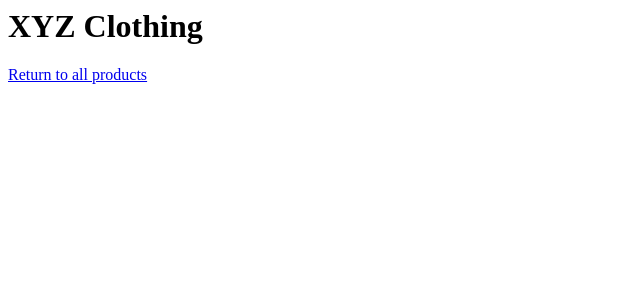
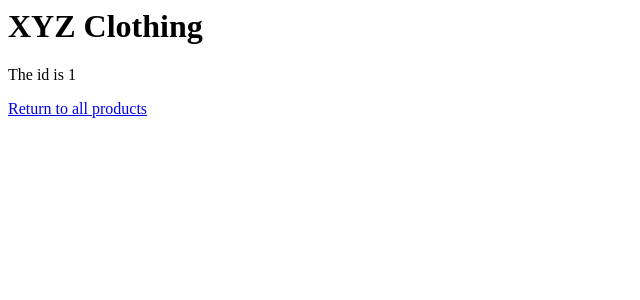
Before and after one commit to andrew-rayco/xyz-clothing, a React (Vite) app: page /products/1 in a window 1280 px wide. Shown: the top 300 px of the page, without its empty margins (0-640 px from the left). Built offline with nearby package versions, Linux system fonts and the light colour scheme.

Commit message:
Refactors for naming, SingleProduct renders id

```diff
--- a/src/App.js
+++ b/src/App.js
@@ -4,19 +4,24 @@ import { BrowserRouter as Router, Switch, Route } from 'react-router-dom'
 import ProductList from './ProductList'
 import SingleProduct from './SingleProduct'
 
-import products from './data/products.json'
+import allProducts from './data/products.json'
 
 export default () => (
   <Router>
     <div className="app">
       <h1>XYZ Clothing</h1>
       <Switch>
-        <Route path="/products/:id">
-          <SingleProduct />
-        </Route>
-        <Route path="/" exact>
-          <ProductList products={products} />
-        </Route>
+        <Route
+          path="/products/:id"
+          component={({ match }) => (
+            <SingleProduct productId={parseInt(match.params.id)} />
+          )}
+        />
+        <Route
+          path="/"
+          exact
+          component={() => <ProductList allProducts={allProducts} />}
+        />
       </Switch>
     </div>
   </Router>
--- a/src/ProductList.js
+++ b/src/ProductList.js
@@ -2,22 +2,22 @@ import React from 'react'
 import PropTypes from 'prop-types'
 import { Link } from 'react-router-dom'
 
-const ProductList = ({ products }) => {
+const ProductList = ({ allProducts }) => {
   return (
     <div className="product-list">
-      {products.map(product => renderProducts(product))}
+      {allProducts.map(singleProd => renderProducts(singleProd))}
     </div>
   )
 }
 
-const renderProducts = product => (
-  <Link to={`/products/${product.id}`} key={product.id}>
-    <div data-testid="single-product">{product.name}</div>
+const renderProducts = ({ name, id }) => (
+  <Link to={`/products/${id}`} key={id}>
+    <div data-testid="single-product">{name}</div>
   </Link>
 )
 
 ProductList.propTypes = {
-  products: PropTypes.array.isRequired
+  allProducts: PropTypes.array.isRequired
 }
 
 export default ProductList
--- a/src/SingleProduct.js
+++ b/src/SingleProduct.js
@@ -1,12 +1,18 @@
 import React from 'react'
+import PropTypes from 'prop-types'
 import { Link } from 'react-router-dom'
 
-const SingleProduct = props => {
+const SingleProduct = ({ productId }) => {
   return (
     <div className="single-product">
+      <p>The id is {productId}</p>
       <Link to="/">Return to all products</Link>
     </div>
   )
 }
 
+SingleProduct.propTypes = {
+  productId: PropTypes.number.isRequired
+}
+
 export default SingleProduct
```
Also changed, not shown: 1 other file (tests, documents, lock files or other folders).
